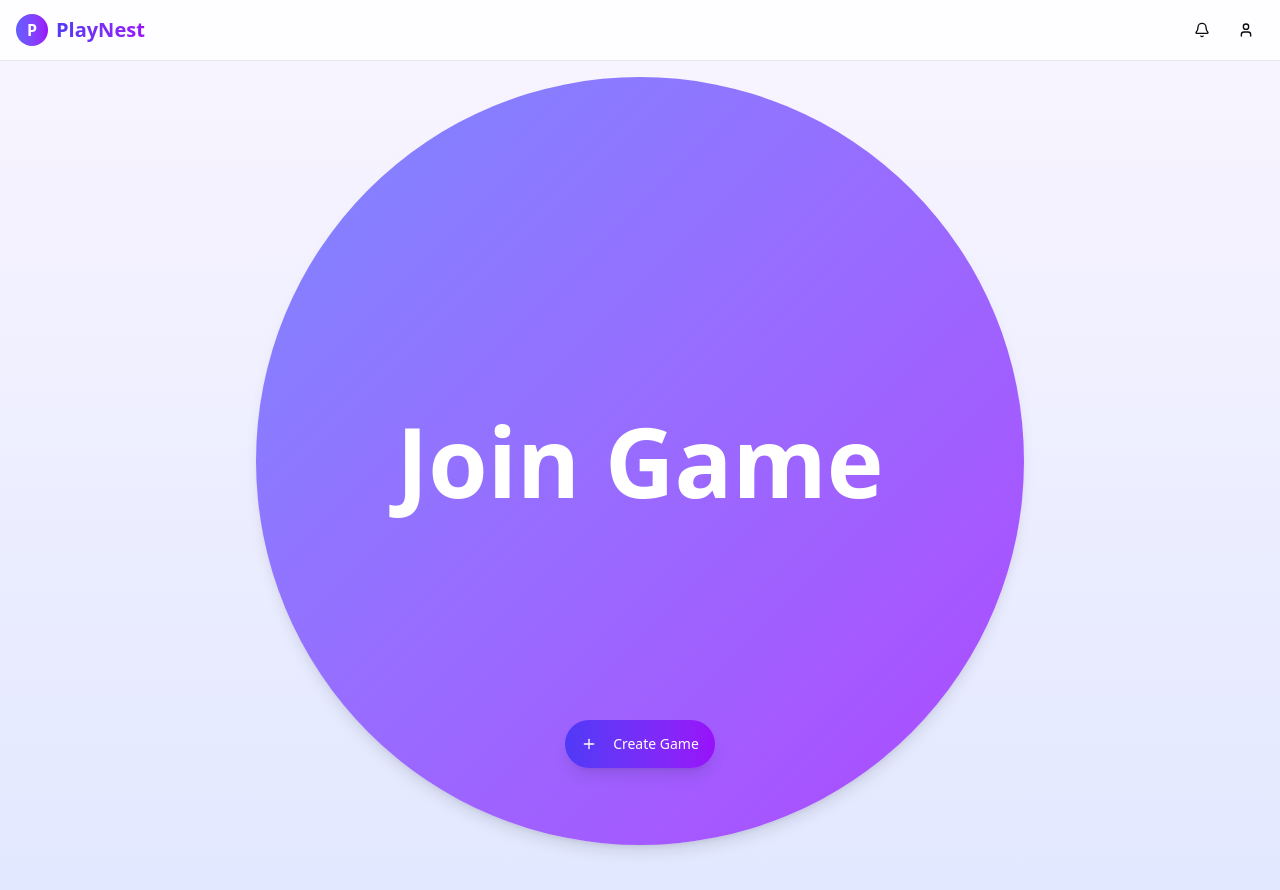
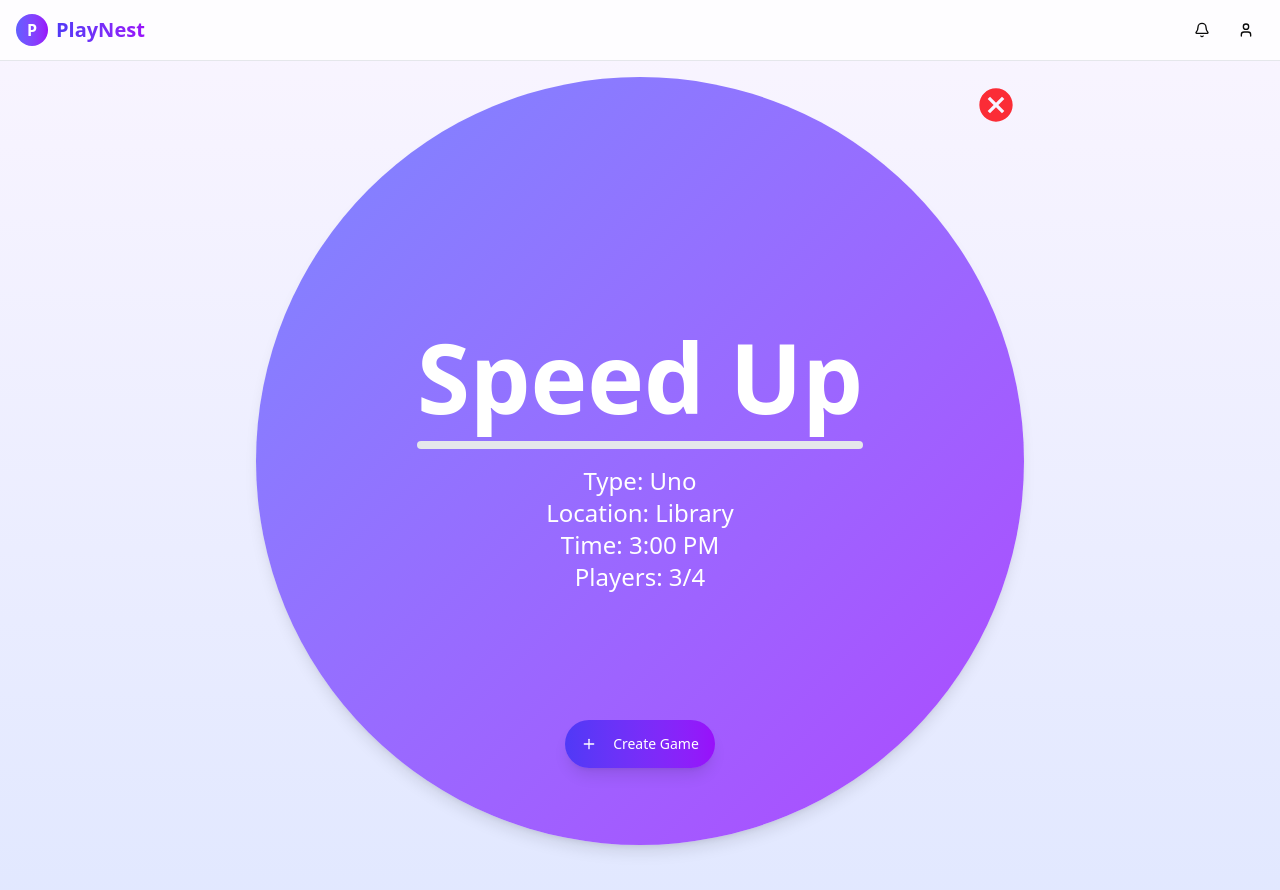
Before and after one commit to loklokyx/playnest, a Next.js app in the folder playnest/: page / in a window 1280 px wide. Shown: the top 890 px of the page. Built offline with nearby package versions, Linux system fonts and the light colour scheme; no server answers.

Commit message:
feat: add matched bubble component and update game bubble to handle game status

```diff
--- a/playnest/src/app/(auth)/login/page.tsx
+++ b/playnest/src/app/(auth)/login/page.tsx
@@ -46,19 +46,6 @@ const LoginPage: React.FC = () => {
     }
   };
 
-  /**
-   * User logout
-   */
-  const logout = async (): Promise<void> => {
-    try {
-      await account.deleteSession("current");
-      setLoggedInUser(null);
-      redirect("/login");
-    } catch (error) {
-      console.error("Logout failed:", error);
-    }
-  };
-
   if (loggedInUser) {
     redirect("/"); // ✅ Redirect to home or dashboard if user is already logged in
   }
@@ -66,7 +53,9 @@ const LoginPage: React.FC = () => {
   return (
     <div className="flex flex-col items-center justify-center min-h-screen bg-gray-100">
       <div className="bg-white shadow-lg rounded-lg p-8 w-96">
-        <h2 className="text-center text-2xl font-bold text-gray-700 mb-2">Login</h2>
+        <h2 className="text-center text-2xl font-bold text-gray-700 mb-2">
+          Login
+        </h2>
         {error && <p className="text-red-500 text-center mt-2">{error}</p>}
         <form
           className="space-y-4 text-black"
--- a/playnest/src/app/page.tsx
+++ b/playnest/src/app/page.tsx
@@ -7,6 +7,7 @@ import { Button } from "@/components/ui/button";
 import GameBubble, { Game } from "@/components/game-bubble";
 import CreateGameModal from "@/components/create-game-modal";
 import { toast } from "sonner";
+import MatchedBubble, { MatchedPerson } from "@/components/matched-bubble";
 import { account } from "./(auth)/auth";
 import { redirect } from "next/navigation";
 
@@ -21,6 +22,12 @@ const game = {
   isOwner: false,
   joined: false,
 } as Game;
+
+const matchedPeople: MatchedPerson[] = [
+  { name: "John Doe", contactNo: "123-456-7890" },
+  { name: "Jane Smith", contactNo: "987-654-3210" },
+  { name: "Alice Johnson", contactNo: "555-555-5555" },
+];
 
 export default function Home() {
   const [isCreateModalOpen, setIsCreateModalOpen] = useState(false);
@@ -49,8 +56,7 @@ export default function Home() {
       setIsMenuOpen(false);
     } catch (error) {
       console.error("Logout failed:", error);
-    }
-    finally {
+    } finally {
       redirect("/login");
     }
   };
@@ -106,10 +112,10 @@ export default function Home() {
                   {isLoggedIn ? (
                     <div>
                       <button
-                      onClick={logout}
-                      className="w-full text-left px-4 py-2 text-red-500 hover:bg-gray-100  cursor-pointer"
-                    >
-                      Logout
+                        onClick={logout}
+                        className="w-full text-left px-4 py-2 text-red-500 hover:bg-gray-100  cursor-pointer"
+                      >
+                        Logout
                       </button>
                       <button
                         onClick={() => redirect("/profile")}
@@ -136,7 +142,11 @@ export default function Home() {
       {/* Game Bubble */}
       <div className="container mx-auto">
         <div className="w-full flex items-center justify-center py-4 pb-8">
-          <GameBubble game={game} onJoin={handleJoinGame} />
+          {game.status === "pending" ? (
+            <GameBubble game={game} onJoin={handleJoinGame} />
+          ) : game.status === "matched" ? (
+            <MatchedBubble matchedPeople={matchedPeople} />
+          ) : null}
         </div>
       </div>
 
--- a/playnest/src/components/game-bubble.tsx
+++ b/playnest/src/components/game-bubble.tsx
@@ -1,8 +1,9 @@
 import { motion } from "framer-motion";
 import { useEffect, useState } from "react";
 import { toast } from "sonner";
+import { MdCancel } from "react-icons/md";
 
-type GameStatus = "pending" | "joined";
+type GameStatus = "pending" | "matched" | "joined";
 
 export interface Game {
   id: string;
@@ -63,13 +64,10 @@ export default function GameBubble({ game, onJoin }: GameBubbleProps) {
 
   // Slowly shrink back if not clicked
   useEffect(() => {
-    if (clickCount > 0 && !burst) {
+    if (!burst) {
       const timer = setTimeout(() => {
-        setSize((prev) => Math.max(1, prev - 0.01)); // Shrink back slowly
-        if (size <= 1.01) {
-          setClickCount(0);
-          setSize(1);
-        }
+        setSize((prev) => Math.max(1, prev * 0.97)); // Shrink back slowly
+        setClickCount((prev) => Math.max(0, prev - 1));
       }, 200);
 
       return () => clearTimeout(timer);
@@ -79,7 +77,7 @@ export default function GameBubble({ game, onJoin }: GameBubbleProps) {
   return (
     <motion.div
       onClick={handleTap}
-      className="relative flex items-center justify-center rounded-full p-4 bg-gradient-to-br from-indigo-400 to-purple-500 shadow-lg cursor-pointer"
+      className="select-none relative flex items-center justify-center rounded-full p-4 bg-gradient-to-br from-indigo-400 to-purple-500 shadow-lg cursor-pointer"
       style={{
         width: "60vw",
         height: "60vw",
@@ -94,9 +92,40 @@ export default function GameBubble({ game, onJoin }: GameBubbleProps) {
           <div className="animate-ping absolute inline-flex h-full w-full rounded-full bg-primary opacity-75"></div>
         </div>
       )}
-      <div className="text-white font-bold text-2xl sm:text-6xl lg:text-8xl">
-        Join Game
-      </div>
+      {game.status === "pending" && (
+        <>
+          <MdCancel
+            className="absolute top-2 right-2 text-red-500"
+            size={40}
+            onClick={(e) => {
+              e.stopPropagation();
+              toast.info("You have canceled your request.");
+            }}
+          />
+          <div className="text-white">
+            <span className="font-bold text-2xl sm:text-6xl lg:text-8xl">
+              Speed Up
+            </span>
+            {/* Progress Bar */}
+            <div className="bg-gray-200 rounded-full my-4">
+              <div
+                className="h-2 bg-blue-500 rounded-full transition-all"
+                style={{
+                  width: `${((clickCount > MAX_COUNT ? MAX_COUNT : clickCount) / MAX_COUNT) * 100}%`,
+                }}
+              />
+            </div>
+            <div className="text-white text-sm sm:text-lg lg:text-2xl text-center">
+              <p>Type: {game.type}</p>
+              <p>Location: {game.location}</p>
+              <p>Time: {game.time}</p>
+              <p>
+                Players: {game.playersJoined}/{game.capacity}
+              </p>
+            </div>
+          </div>
+        </>
+      )}
     </motion.div>
   );
 }
--- /dev/null
+++ b/playnest/src/components/matched-bubble.tsx
@@ -0,0 +1,46 @@
+import { toast } from "sonner";
+import { motion } from "framer-motion";
+
+export interface MatchedPerson {
+  name: string;
+  contactNo: string;
+}
+
+interface MatchedBubbleProps {
+  matchedPeople: MatchedPerson[];
+}
+
+export default function MatchedBubble({ matchedPeople }: MatchedBubbleProps) {
+  const handleTap = () => {
+    const matchedDetails = matchedPeople
+      .map((person) => `Name: ${person.name}\nContact: ${person.contactNo}`)
+      .join("\n\n");
+
+    toast.custom(() => (
+      <div className="p-4 bg-white shadow-lg rounded-lg border border-gray-300">
+        <h2 className="text-lg sm:text-xl lg:text-2xl font-semibold text-gray-800">
+          Matched Players
+        </h2>
+        <pre className="text-sm sm:text-base lg:text-lg text-gray-600 whitespace-pre-wrap">
+          {matchedDetails}
+        </pre>
+      </div>
+    ));
+  };
+
+  return (
+    <motion.div
+      onClick={handleTap}
+      className="relative flex items-center justify-center rounded-full p-4 bg-green-500 shadow-lg cursor-pointer"
+      style={{
+        width: "60vw",
+        height: "60vw",
+        borderRadius: "50%",
+      }}
+    >
+      <div className="text-white font-bold text-2xl sm:text-6xl lg:text-8xl">
+        Matched!
+      </div>
+    </motion.div>
+  );
+}
```
Also changed, not shown: playnest/src/app/profile/page.tsx (+18 -7 lines).
